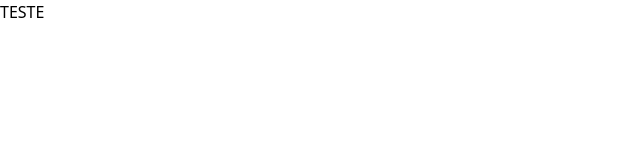
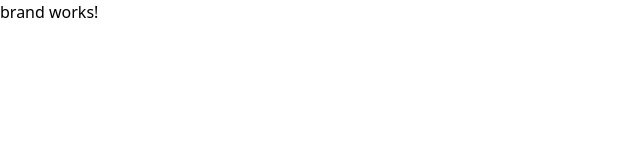
Before and after one commit to kayanbrandao/car-store-with-angular, an Angular app: page / in a window 1280 px wide. Shown: the top 160 px of the page, without its empty margins (0-640 px from the left). Built offline with nearby package versions, Linux system fonts and the light colour scheme.

Commit message:
feat: creating the brand service

```diff
--- a/src/app/app.component.html
+++ b/src/app/app.component.html
@@ -1 +1 @@
-<h1 class="uppercase">teste</h1>
+<app-brand></app-brand>
--- a/src/app/components/brand/brand.component.ts
+++ b/src/app/components/brand/brand.component.ts
@@ -3,8 +3,6 @@ import { Component } from '@angular/core';
 @Component({
   selector: 'app-brand',
   templateUrl: './brand.component.html',
-  styleUrls: ['./brand.component.css']
+  styleUrls: ['./brand.component.css'],
 })
-export class BrandComponent {
-
-}
+export class BrandComponent {}
--- /dev/null
+++ b/src/app/services/brand/brand.service.ts
@@ -0,0 +1,9 @@
+import { Injectable } from '@angular/core';
+
+@Injectable({
+  providedIn: 'root'
+})
+export class BrandService {
+
+  constructor() { }
+}
```
Also changed, not shown: 1 other file (tests, documents, lock files or other folders).
